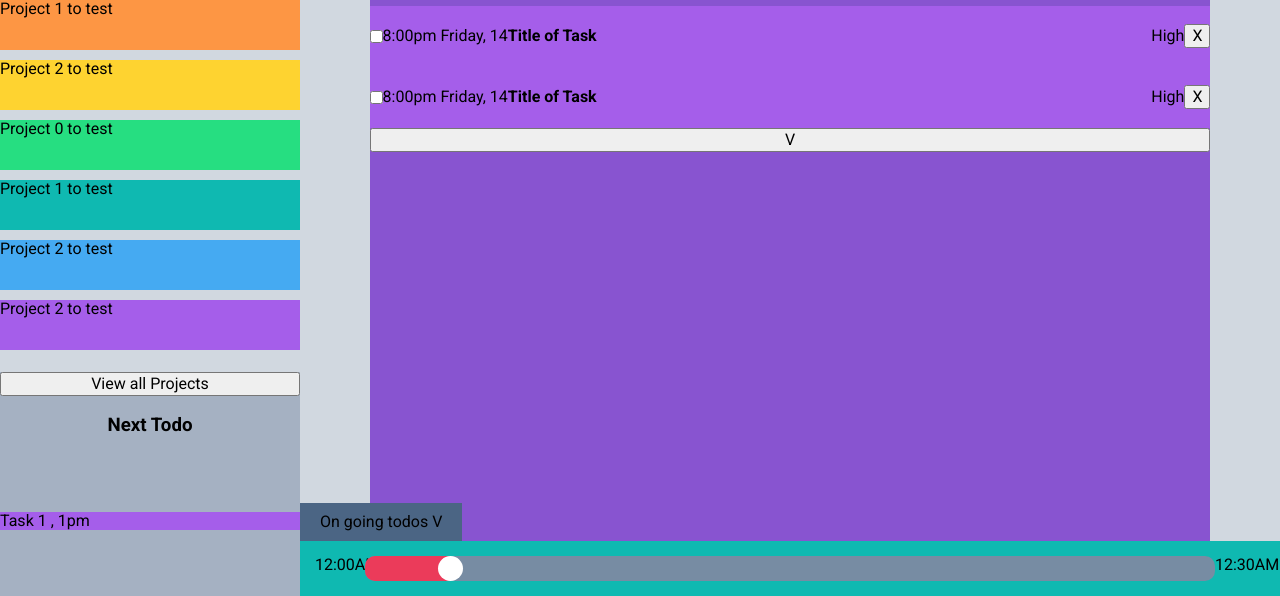
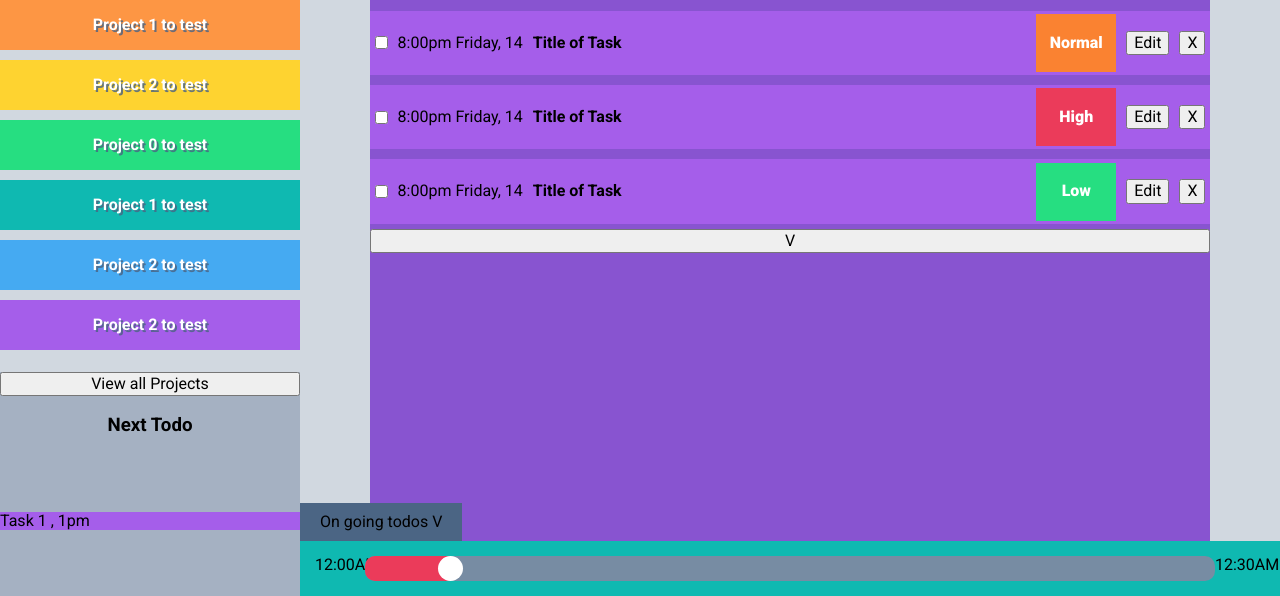
Before and after one commit to uryelah/Microverse-604-todo-list, a website built with webpack: page dist/index.html in a window 1280 px wide. Shown: the part 204-800 px from the top of the page. Built offline with nearby package versions, Linux system fonts and the light colour scheme.

Commit message:
Add font styling and space to todos and set overflow for projects.

```diff
--- a/dist/css/style.css
+++ b/dist/css/style.css
@@ -2,7 +2,7 @@
 /*------=======|FONTS|=======------*/
 /* ------------------------------- */
 
-@import url('https://fonts.googleapis.com/css?family=Roboto:100,400,700,900&display=swap');
+@import url("https://fonts.googleapis.com/css?family=Roboto:100,400,700,900&display=swap");
 
 /* ------------------------------- */
 /*------=====|VARIABLES|=====------*/
@@ -37,7 +37,7 @@
 /* ------------------------------- */
 
 body {
-  font-family: 'Roboto', sans-serif;
+  font-family: "Roboto", sans-serif;
   display: grid;
   grid-template-columns: 300px 1fr;
   height: 100vh;
@@ -73,13 +73,14 @@ body {
   border-radius: 5px;
   background-color: var(--blue-grey);
   text-align: center;
-  color:#fff;
+  color: #fff;
   margin: 5px;
 }
 
 .main-shadow {
-  box-shadow: 1px 1px 10px 0 var(--blue-horizon), 1px 1px 10px 0 var(--lighter-purple), inset 1px 1px 10px 0 var(--desire)   ;
-};
+  box-shadow: 1px 1px 10px 0 var(--blue-horizon),
+    1px 1px 10px 0 var(--lighter-purple), inset 1px 1px 10px 0 var(--desire);
+}
 
 /* ------------------------------- */
 /*------=======|MODAL|=======------*/
@@ -142,7 +143,8 @@ body {
   align-items: center;
 }
 
-.modal-form input, .modal-form select {
+.modal-form input,
+.modal-form select {
   width: 50%;
 }
 
@@ -249,7 +251,6 @@ body {
   grid-row: 8;
 }
 
-
 /* ------------------------------- */
 /*------====|LEFT ASIDE|=====------*/
 /* ------------------------------- */
@@ -269,7 +270,7 @@ body {
   justify-items: center;
   align-items: center;
   align-content: center;
-  background-color: var(--c64-ntsc);;
+  background-color: var(--c64-ntsc);
 }
 
 .projects-header {
@@ -283,6 +284,8 @@ body {
   justify-content: flex-start;
   align-content: center;
   align-items: center;
+  overflow: scroll;
+  height: 100%;
 }
 
 .show-more {
@@ -302,30 +305,37 @@ body {
 }
 
 .project {
+  display: flex;
+  justify-content: center;
+  align-items: center;
+  font-weight: 700;
   width: 100%;
   height: 50px;
   margin: 5px 0;
+  cursor: pointer;
+  color: #ffffff;
+  text-shadow: 2px 2px 0 #4b6584d5;
 }
 
-.project:nth-child(1n+0) {
+.project:nth-child(1n + 0) {
   background-color: var(--fusion-red);
 }
-.project:nth-child(2n+0) {
+.project:nth-child(2n + 0) {
   background-color: var(--orange-hibiscus);
 }
-.project:nth-child(3n+0) {
+.project:nth-child(3n + 0) {
   background-color: var(--flirtatious);
 }
-.project:nth-child(4n+0) {
+.project:nth-child(4n + 0) {
   background-color: var(--reptile-green);
 }
-.project:nth-child(5n+0) {
+.project:nth-child(5n + 0) {
   background-color: var(--turquoise-topaz);
 }
-.project:nth-child(6n+0) {
+.project:nth-child(6n + 0) {
   background-color: var(--highblue);
 }
-.project:nth-child(7n+0) {
+.project:nth-child(7n + 0) {
   background-color: var(--lighter-purple);
 }
 
@@ -427,16 +437,48 @@ body {
   display: grid;
   width: 100%;
   align-items: center;
-  grid-template-columns: repeat(3, max-content) 1fr repeat(2, max-content);
+  grid-template-columns: repeat(3, max-content) 1fr repeat(3, max-content);
+  margin: 5px 0;
 }
 
+.todo-complete,
+.todo-title,
+.todo-date,
+.todo-priority,
+.todo-edit,
+.todo-delete {
+  margin: 20px 5px;
+}
 
 .todo-priority {
   grid-column: 5;
+  color: #ffffff;
+  font-weight: 900;
+  width: 80px;
+  height: 90%;
+  display: flex;
+  justify-content: center;
+  align-items: center;
+  padding: ;
 }
 
+.todo-high {
+  background-color: var(--desire);
+}
+
+.todo-normal {
+  background-color: var(--beniukon-bronze);
+}
+
+.todo-low {
+  background-color: var(--reptile-green);
+}
+
+.todo-edit {
+  grid-column: 6;
+}
 .todo-delete {
-  grid-column: 6;
+  grid-column: 7;
 }
 
 /*------====|ON GOING BAR|=====------*/
@@ -452,7 +494,7 @@ body {
 }
 
 .ongoing {
-  display:grid;
+  display: grid;
   box-sizing: border-box;
   grid-template-columns: 50px 1fr 50px;
   width: 100%;
@@ -482,7 +524,7 @@ body {
 .progress-bar-fill {
   height: 100%;
   width: 10%;
-  background-color:var(--desire);
+  background-color: var(--desire);
 }
 
 .progress-point {
@@ -521,7 +563,6 @@ body {
   background-color: var(--boyzone);
 }
 
-
 .card-yellow {
   border-color: var(--flirtatious);
   background-color: var(--nyc-taxi);
--- a/dist/index.html
+++ b/dist/index.html
@@ -170,7 +170,8 @@
                             <time datetime="2020-02-14 20:00">Friday, 14</time>
                         </div>
                         <h4 class="todo-title">Title of Task</h4>
-                        <div class="todo-priority">High</div>
+                        <div class="todo-priority todo-normal">Normal</div>
+                        <button type="button" class="todo-edit">Edit</button>
                         <button type="button" class="todo-delete">X</button>
                     </article>
 
@@ -181,7 +182,20 @@
                             <time datetime="2020-02-14 20:00">Friday, 14</time>
                         </div>
                         <h4 class="todo-title">Title of Task</h4>
-                        <div class="todo-priority">High</div>
+                        <div class="todo-priority todo-high">High</div>
+                        <button type="button" class="todo-edit">Edit</button>
+                        <button type="button" class="todo-delete">X</button>
+                    </article>
+
+                    <article id="1-todo" class="todo">
+                        <input type="checkbox" class="todo-complete">
+                        <div class="todo-date">
+                            <time datetime="2020-02-14 20:00">8:00pm</time>
+                            <time datetime="2020-02-14 20:00">Friday, 14</time>
+                        </div>
+                        <h4 class="todo-title">Title of Task</h4>
+                        <div class="todo-priority todo-low">Low</div>
+                        <button type="button" class="todo-edit">Edit</button>
                         <button type="button" class="todo-delete">X</button>
                     </article>
 
```
